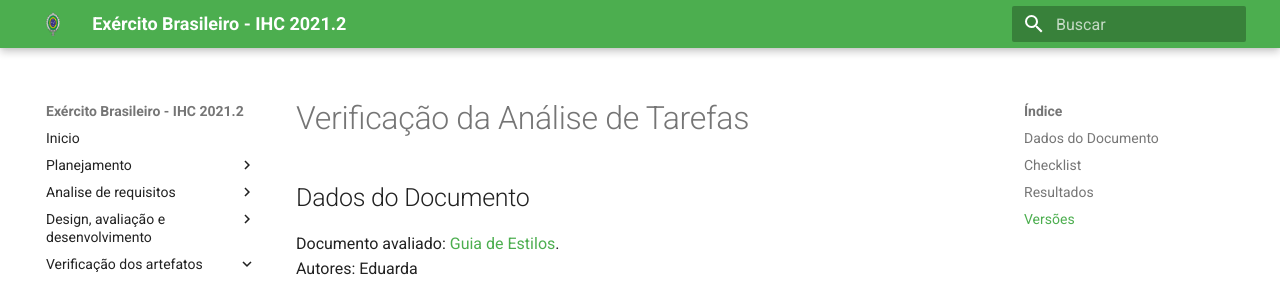
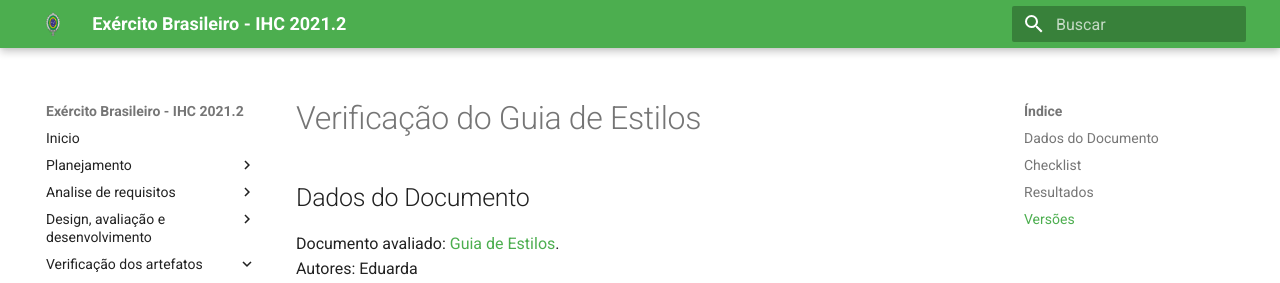
Before and after one commit to heitormsb/2021.2-Exercito-Brasileiro, an MkDocs documentation site: the page built from docs/verificação_artefatos/GuiaDeEstilos_verificacao.md, in a window 1280 px wide and 1279 px high. Shown: the top 283 px of the window. Built offline with MkDocs 1.6.1 and Material for MkDocs 9.7.7, drawn with Linux system fonts in a browser that asks for light colours.

Commit message:
edit: titulo

```diff
--- a/docs/verificação_artefatos/GuiaDeEstilos_verificacao.md
+++ b/docs/verificação_artefatos/GuiaDeEstilos_verificacao.md
@@ -1,4 +1,4 @@
-# Verificação da Análise de Tarefas
+# Verificação do Guia de Estilos
 
 ## Dados do Documento
 Documento avaliado: [Guia de Estilos](../analise_requisitos/GuiaEstilo.md). <br>
```
